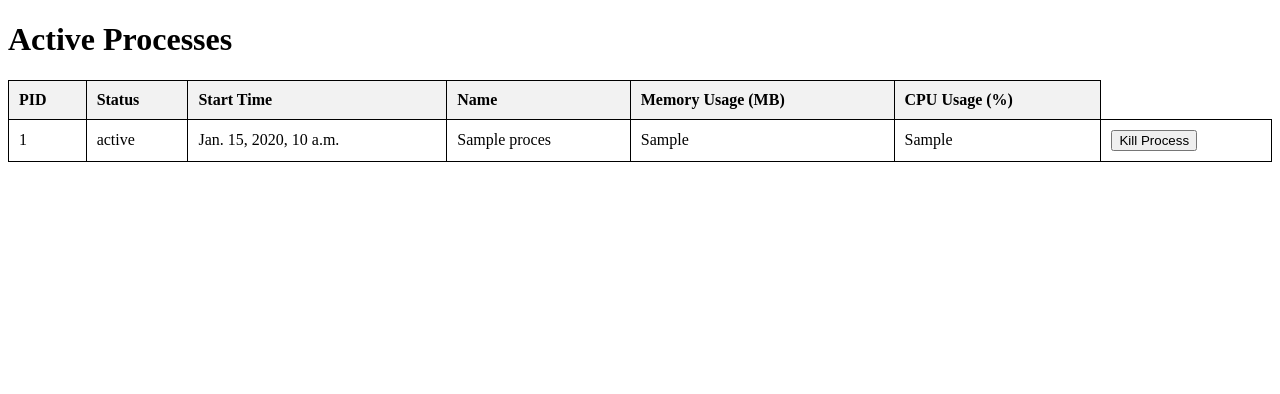
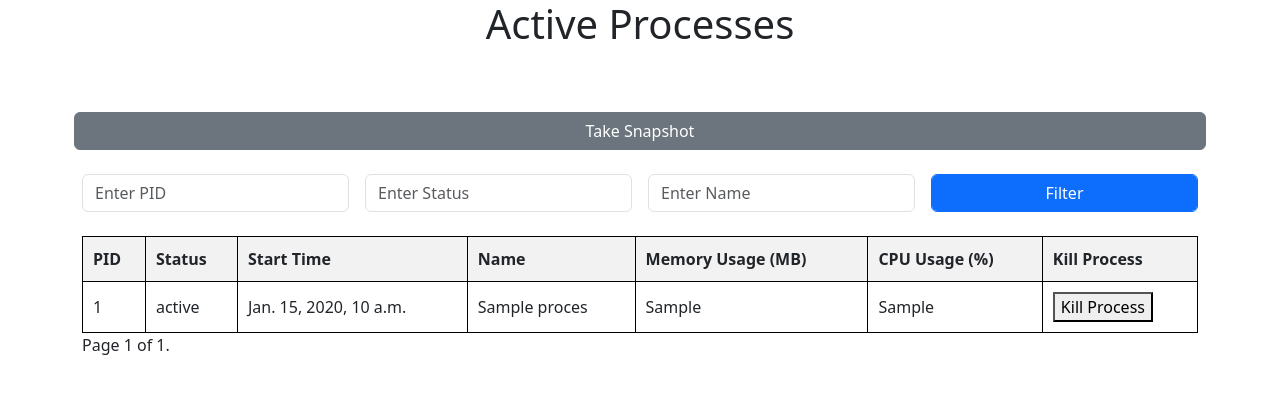
Before and after one commit to BohdanKuzik/management_tool, a Django app: template templates/processes/process_list.html in a window 1280 px wide. Shown: the top 394 px of the page. Run offline with Django 5.2, Linux system fonts and the light colour scheme; the template is opened without the code that fills it: most values are stand-ins (such as "Sample title", 1, 10 or a date in 2020).

Commit message:
added filter and button take snapshot

```diff
--- a/processes/urls.py
+++ b/processes/urls.py
@@ -1,18 +1,20 @@
 from django.urls import path
 
-from processes.views import index
 from processes.views import (
-    process_list,
-    process_list_partial,
-    kill_process,
+    index,
+    ProcessListView,
+    ProcessListPartialView,
+    KillProcessView,
+    take_snapshot,
 )
 
 
 urlpatterns = [
     path("", index, name="index"),
-    path("processes/", process_list, name="process_list"),
-    path('processes/partial/', process_list_partial, name='process_list_partial'),
-    path('processes/kill/<int:pid>/', kill_process, name='kill_process'),
+    path("processes/", ProcessListView.as_view(), name="process_list"),
+    path("processes/partial/", ProcessListPartialView.as_view(), name="process_list_partial"),
+    path("processes/kill/<int:pid>/", KillProcessView.as_view(), name="kill_process"),
+    path("processes/take_snapshot/", take_snapshot, name="take_snapshot"),
 ]
 
 app_name = "processes"
--- a/templates/base.html
+++ b/templates/base.html
@@ -7,6 +7,8 @@
     <title>{% block title %}Process Management Tool{% endblock %}</title>
 
     <link rel="stylesheet" href="{% static 'css/styles.css' %}">
+    <link href="https://cdn.jsdelivr.net/npm/bootstrap@5.3.3/dist/css/bootstrap.min.css" rel="stylesheet" integrity="sha384-QWTKZyjpPEjISv5WaRU9OFeRpok6YctnYmDr5pNlyT2bRjXh0JMhjY6hW+ALEwIH" crossorigin="anonymous">
+
     <script src="https://unpkg.com/htmx.org@2.0.3" integrity="sha384-0895/pl2MU10Hqc6jd4RvrthNlDiE9U1tWmX7WRESftEDRosgxNsQG/Ze9YMRzHq" crossorigin="anonymous"></script>
     {% block extra_css %}
     {% endblock extra_css %}
--- a/templates/processes/process_list.html
+++ b/templates/processes/process_list.html
@@ -4,8 +4,39 @@
 {% block title %}Process Browser{% endblock %}
 
 {% block content %}
-<h1>Active Processes</h1>
-<div id="process-table" hx-get="{% url 'processes:process_list_partial' %}" hx-trigger="every 10s">
+
+  <div class="container">
+  <h1 class="text-center">Active Processes</h1>
+    <form method="POST" action="{% url 'processes:take_snapshot' %}" class="row g-3 justify-content-center align-items-center mt-5 text-center">
+      {% csrf_token %}
+      <button type="submit" class="btn btn-secondary">Take Snapshot</button>
+    </form>
+    <form method="GET" action="{% url 'processes:process_list' %}" class="row g-3 justify-content-center align-items-center mb-4 text-center">
+        <div class="col-md-3">
+            <label for="pid" class="form-label"></label>
+            <input type="text" id="pid" name="pid" value="{{ request.GET.pid }}" class="form-control" placeholder="Enter PID">
+        </div>
+
+        <div class="col-md-3">
+            <label for="status" class="form-label"></label>
+            <input type="text" id="status" name="status" value="{{ request.GET.status }}" class="form-control" placeholder="Enter Status">
+        </div>
+
+        <div class="col-md-3">
+            <label for="name" class="form-label"></label>
+            <input type="text" id="name" name="name" value="{{ request.GET.name }}" class="form-control" placeholder="Enter Name">
+        </div>
+
+        <div class="col-md-3">
+            <label for="name" class="form-label"></label>
+            <button type="submit" class="btn btn-primary w-100 form-control">Filter</button>
+        </div>
+    </form>
+
+    <div id="process-table" hx-get="{% url 'processes:process_list_partial' %}" hx-trigger="every 30s" hx-swap="outerHTML">
     {% include 'processes/process_table.html' %}
+    </div>
+
 </div>
+
 {% endblock content %}
--- a/templates/processes/process_table.html
+++ b/templates/processes/process_table.html
@@ -7,6 +7,7 @@
             <th>Name</th>
             <th>Memory Usage (MB)</th>
             <th>CPU Usage (%)</th>
+            <th>Kill Process</th>
         </tr>
     </thead>
     <tbody>
@@ -28,3 +29,21 @@
         {% endfor %}
     </tbody>
 </table>
+
+<div class="pagination">
+    <span class="step-links">
+        {% if page_obj.has_previous %}
+            <a href="?page=1">&laquo; first</a>
+            <a href="?page={{ page_obj.previous_page_number }}">previous</a>
+        {% endif %}
+
+        <span class="current">
+            Page {{ page_obj.number }} of {{ page_obj.paginator.num_pages }}.
+        </span>
+
+        {% if page_obj.has_next %}
+            <a href="?page={{ page_obj.next_page_number }}">next</a>
+            <a href="?page={{ page_obj.paginator.num_pages }}">last &raquo;</a>
+        {% endif %}
+    </span>
+</div>
```
Also changed, not shown: processes/views.py (+62 -25 lines).
